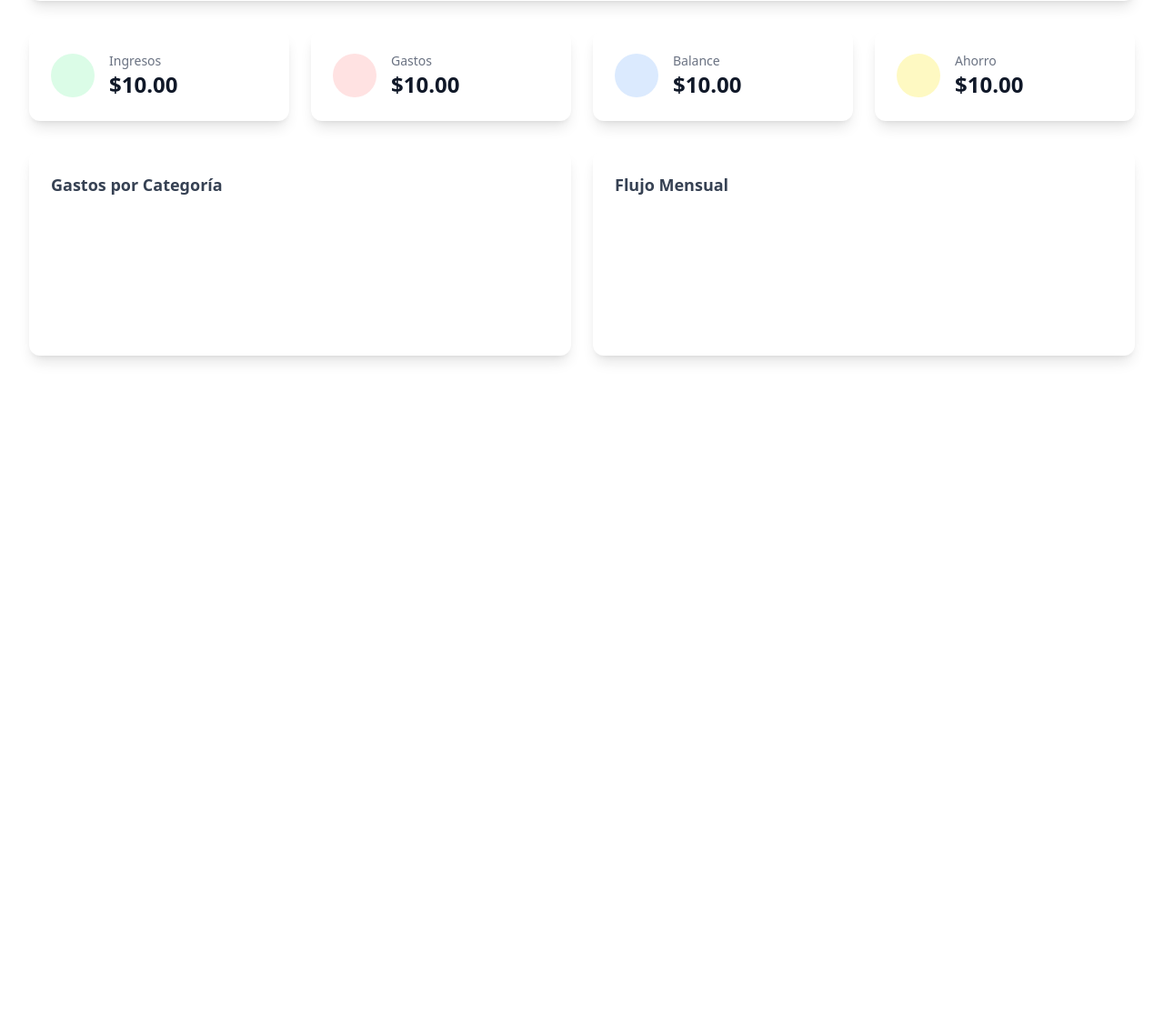
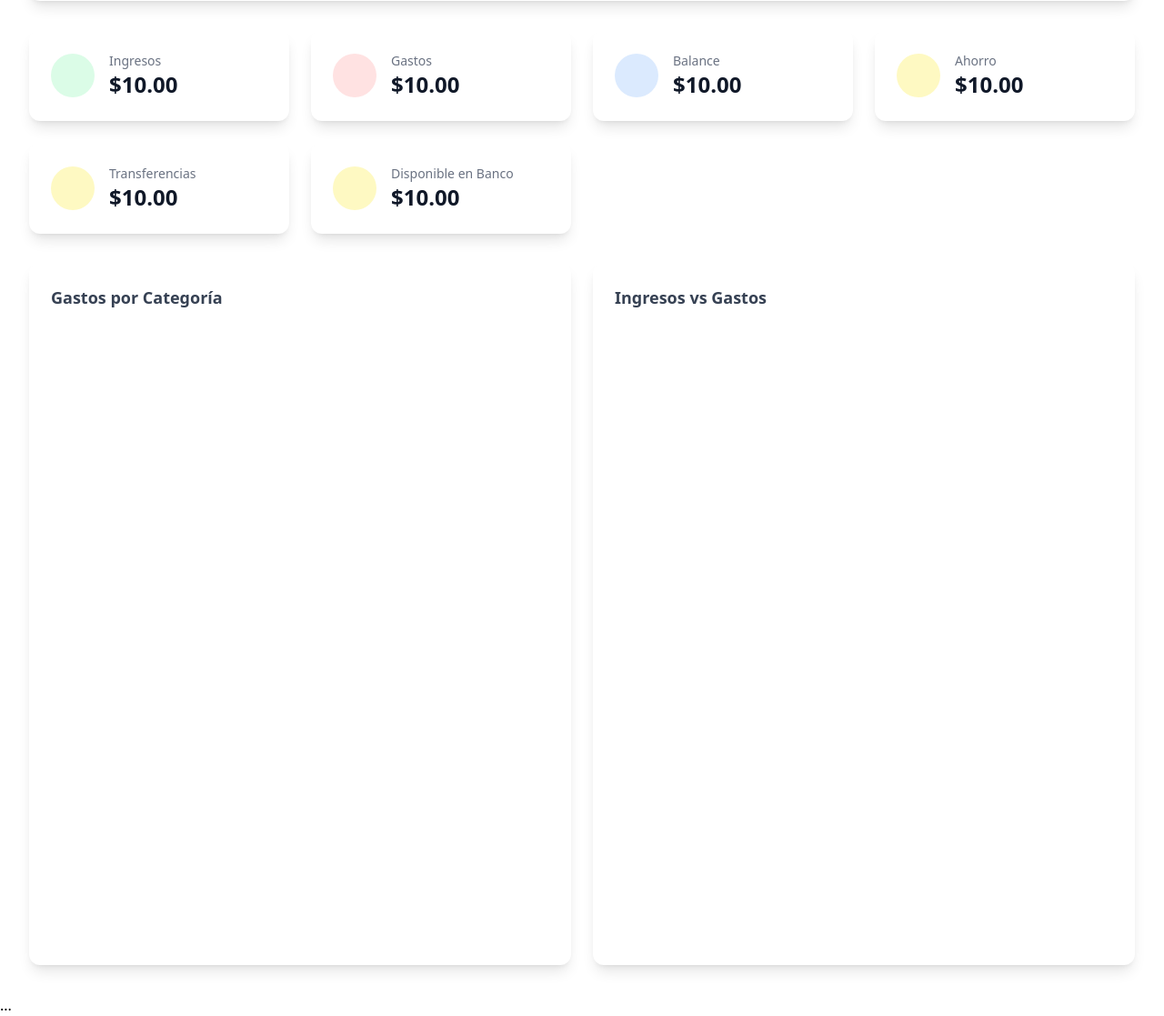
Before and after one commit to MicroCloud12/finanzas_personales, a Django app: template finanzas/templates/dashboard.html in a window 1280 px wide. Shown: the part 225-1342 px from the top of the page at 91% size. Before the commit the page ends 623 px from the top, so only its background shows below. Run offline with Django 5.2, Linux system fonts and the light colour scheme; the template is opened without the code that fills it: most values are stand-ins (such as "Sample title", 1, 10 or a date in 2020); data that the repository does not hold is empty; a map, chart or similar area stays blank; some web fonts are replaced.

Commit message:
Add transfer type to transaction model and update dashboard with new data visualizations

```diff
--- a/finanzas/models.py
+++ b/finanzas/models.py
@@ -11,9 +11,10 @@ class registro_transacciones(models.Model):
     TIPO_CHOICES = [
         ('INGRESO', 'Ingreso'),
         ('GASTO', 'Gasto'),
+        ('TRANSFERENCIA','Transferencia'),
 
     ]
-    tipo = models.CharField(max_length=7, choices=TIPO_CHOICES)
+    tipo = models.CharField(max_length=15, choices=TIPO_CHOICES)
     cuenta_origen = models.CharField(max_length=100)
     cuenta_destino = models.CharField(max_length=100)
     id_prestamo_ref = models.CharField(max_length=10, blank=True, null=True)
--- a/finanzas/templates/base.html
+++ b/finanzas/templates/base.html
@@ -27,6 +27,7 @@
     <link rel="preconnect" href="https://fonts.googleapis.com" />
     <link rel="preconnect" href="https://fonts.gstatic.com" crossorigin />
     <link href="https://fonts.googleapis.com/css2?family=Karla&family=Markazi+Text:wght@500&display=swap" rel="stylesheet"/>
+    <script src="https://cdn.jsdelivr.net/npm/chart.js"></script>
     <script src="https://cdn.jsdelivr.net/npm/@tailwindcss/browser@4"></script>
      <link
       rel="preload"
--- a/finanzas/templates/dashboard.html
+++ b/finanzas/templates/dashboard.html
@@ -61,18 +61,149 @@
                 <p class="text-2xl font-bold text-gray-900">${{ ahorro|floatformat:2 | intcomma}}</p>
             </div>
         </div>
+        <div class="bg-white p-6 rounded-xl shadow-lg flex items-center space-x-4">
+            <div class="bg-yellow-100 p-3 rounded-full"><svg class="w-6 h-6 text-yellow-500" ...></svg></div>
+            <div>
+                <p class="text-sm font-medium text-gray-500">Transferencias</p>
+                <p class="text-2xl font-bold text-gray-900">${{ transferencias |floatformat:2 | intcomma}}</p>
+            </div>
+        </div>
+        <div class="bg-white p-6 rounded-xl shadow-lg flex items-center space-x-4">
+            <div class="bg-yellow-100 p-3 rounded-full"><svg class="w-6 h-6 text-yellow-500" ...></svg></div>
+            <div>
+                <p class="text-sm font-medium text-gray-500">Disponible en Banco</p>
+                <p class="text-2xl font-bold text-gray-900">${{ disponible_banco |floatformat:2 | intcomma}}</p>
+            </div>
+        </div>
     </div>
 
-    <div class="grid grid-cols-1 lg:grid-cols-2 gap-6">
+    <div class="mt-8 grid grid-cols-1 lg:grid-cols-2 gap-6">
+
         <div class="bg-white p-6 rounded-xl shadow-lg">
-            <h3 class="text-lg font-semibold text-gray-700">Gastos por Categoría</h3>
+            <h3 class="text-lg font-semibold text-gray-700 mb-4">Gastos por Categoría</h3>
+            <div class="relative h-170">
                 <canvas id="gastosPorCategoriaChart"></canvas>
             </div>
+        </div>
+
         <div class="bg-white p-6 rounded-xl shadow-lg">
-            <h3 class="text-lg font-semibold text-gray-700">Flujo Mensual</h3>
+            <h3 class="text-lg font-semibold text-gray-700 mb-4">Ingresos vs Gastos</h3>
+            <div class="relative h-170">
                 <canvas id="flujoDeDineroChart"></canvas>
             </div>
         </div>
 
     </div>
+</div>
+...
+<script>
+// Nos aseguramos de que el DOM esté completamente cargado antes de ejecutar el script
+document.addEventListener('DOMContentLoaded', function() {
+    // Obtenemos el "lienzo" donde se dibujará el gráfico
+    const ctx = document.getElementById('gastosPorCategoriaChart').getContext('2d');
+
+    // Creamos la URL para nuestra API, usando los filtros actuales de la página
+    const url = `{% url 'api_datos_gastos' %}?year={{ selected_year }}&month={{ selected_month }}`;
+
+    // Usamos la función 'fetch' de JavaScript para llamar a nuestra API
+    fetch(url)
+        .then(response => response.json()) // Convertimos la respuesta a JSON
+        .then(data => { // Una vez que tenemos los datos...
+
+            // Creamos un nuevo gráfico usando Chart.js
+            new Chart(ctx, {
+                type: 'doughnut', // Tipo de gráfico: de dona (parecido al de pastel)
+                data: {
+                    labels: data.labels, // Las etiquetas (ej: 'Comida', 'Renta') vienen de nuestra API
+                    datasets: [{
+                        label: 'Gastos por Categoría',
+                        data: data.data, // Los datos (ej: 5000, 2500) vienen de nuestra API
+                        backgroundColor: [ // Una paleta de colores
+                            'rgba(255, 99, 132, 0.8)',
+                            'rgba(54, 162, 235, 0.8)',
+                            'rgba(255, 206, 86, 0.8)',
+                            'rgba(75, 192, 192, 0.8)',
+                            'rgba(153, 102, 255, 0.8)',
+                            'rgba(255, 159, 64, 0.8)'
+                        ],
+                        borderColor: 'rgba(255, 255, 255, 0.5)',
+                        borderWidth: 1
+                    }]
+                },
+                options: {
+                    responsive: true,
+                    plugins: {
+                        legend: {
+                            position: 'top',
+                        }
+                    }
+                }
+            });
+        });
+});
+</script>
+<script>
+document.addEventListener('DOMContentLoaded', function() {
+    // --- GRÁFICO 1: GASTOS POR CATEGORÍA (código que ya tienes) ---
+    const ctxPie = document.getElementById('gastosPorCategoriaChart').getContext('2d');
+    const urlPie = `{% url 'api_datos_gastos' %}?year={{ selected_year }}&month={{ selected_month }}`;
+    fetch(urlPie)
+        .then(response => response.json())
+        .then(data => {
+            new Chart(ctxPie, {
+                type: 'doughnut',
+                data: {
+                    labels: data.labels,
+                    datasets: [{
+                        data: data.data,
+                        backgroundColor: [/* ... tus colores ... */],
+                        // ... más opciones ...
+                    }]
+                },
+                // ... opciones ...
+            });
+        });
+
+    // --- GRÁFICO 2: FLUJO DE DINERO (código nuevo) ---
+    const ctxBar = document.getElementById('flujoDeDineroChart').getContext('2d');
+    const urlBar = `{% url 'api_flujo_dinero' %}?year={{ selected_year }}&month={{ selected_month }}`;
+    fetch(urlBar)
+        .then(response => response.json())
+        .then(data => {
+            new Chart(ctxBar, {
+                type: 'bar', // Tipo de gráfico: de barras
+                data: {
+                    labels: data.labels, // ['Ingresos', 'Gastos']
+                    datasets: [{
+                        label: 'Flujo de Dinero',
+                        data: data.data, // [valor_ingresos, valor_gastos]
+                        backgroundColor: [
+                            'rgba(75, 192, 192, 0.6)', // Color para la barra de Ingresos
+                            'rgba(255, 99, 132, 0.6)'  // Color para la barra de Gastos
+                        ],
+                        borderColor: [
+                            'rgba(75, 192, 192, 1)',
+                            'rgba(255, 99, 132, 1)'
+                        ],
+                        borderWidth: 1
+                    }]
+                },
+                    options: {
+                        responsive: true,
+                        maintainAspectRatio: false, // <-- LA LÍNEA MÁGICA
+                        scales: {
+                            y: {
+                                beginAtZero: true
+                            }
+                        },
+                        plugins: {
+                            legend: {
+                                display: false
+                            }
+                        }
+                    }
+            });
+        });
+});
+</script>
 {% endblock %}
--- a/finanzas/urls.py
+++ b/finanzas/urls.py
@@ -12,4 +12,6 @@ urlpatterns = [
     path('logout/', auth_views.LogoutView.as_view(), name='logout'),
     path('dashboard/', views.vista_dashboard, name='dashboard'),
     path('listatransacciones/', views.lista_transacciones, name='lista_transacciones'),
+    path('api/datos-gastos-categoria/', views.datos_gastos_categoria, name='api_datos_gastos'),
+    path('api/datos-flujo-dinero/', views.datos_flujo_dinero, name='api_flujo_dinero'),
 ]
```
Also changed, not shown: finanzas/views.py (+60 -3 lines), finanzas/migrations/0002_alter_registro_transacciones_tipo.py (added). Lines whose indentation alone changed are shown as unchanged.
